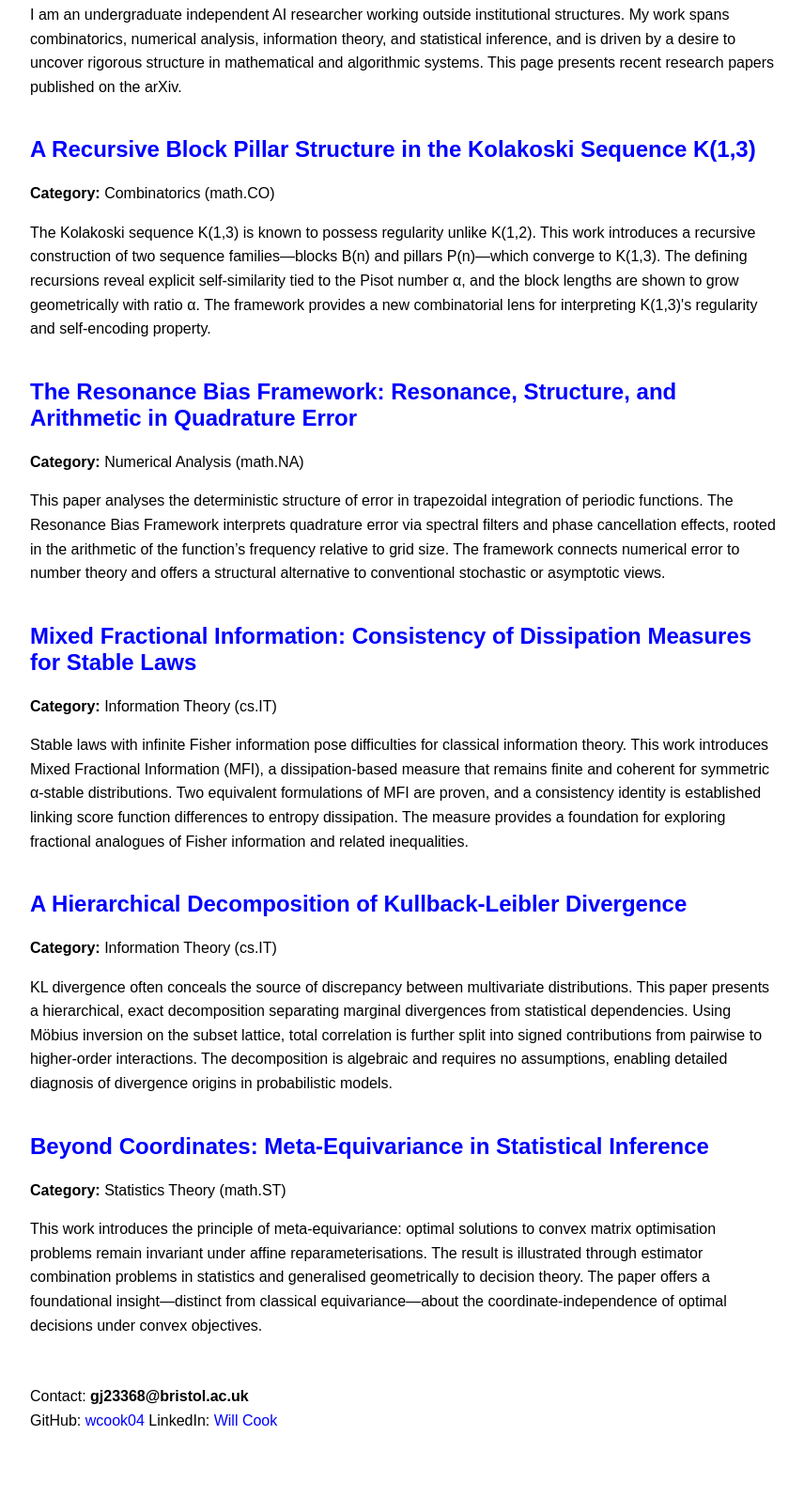
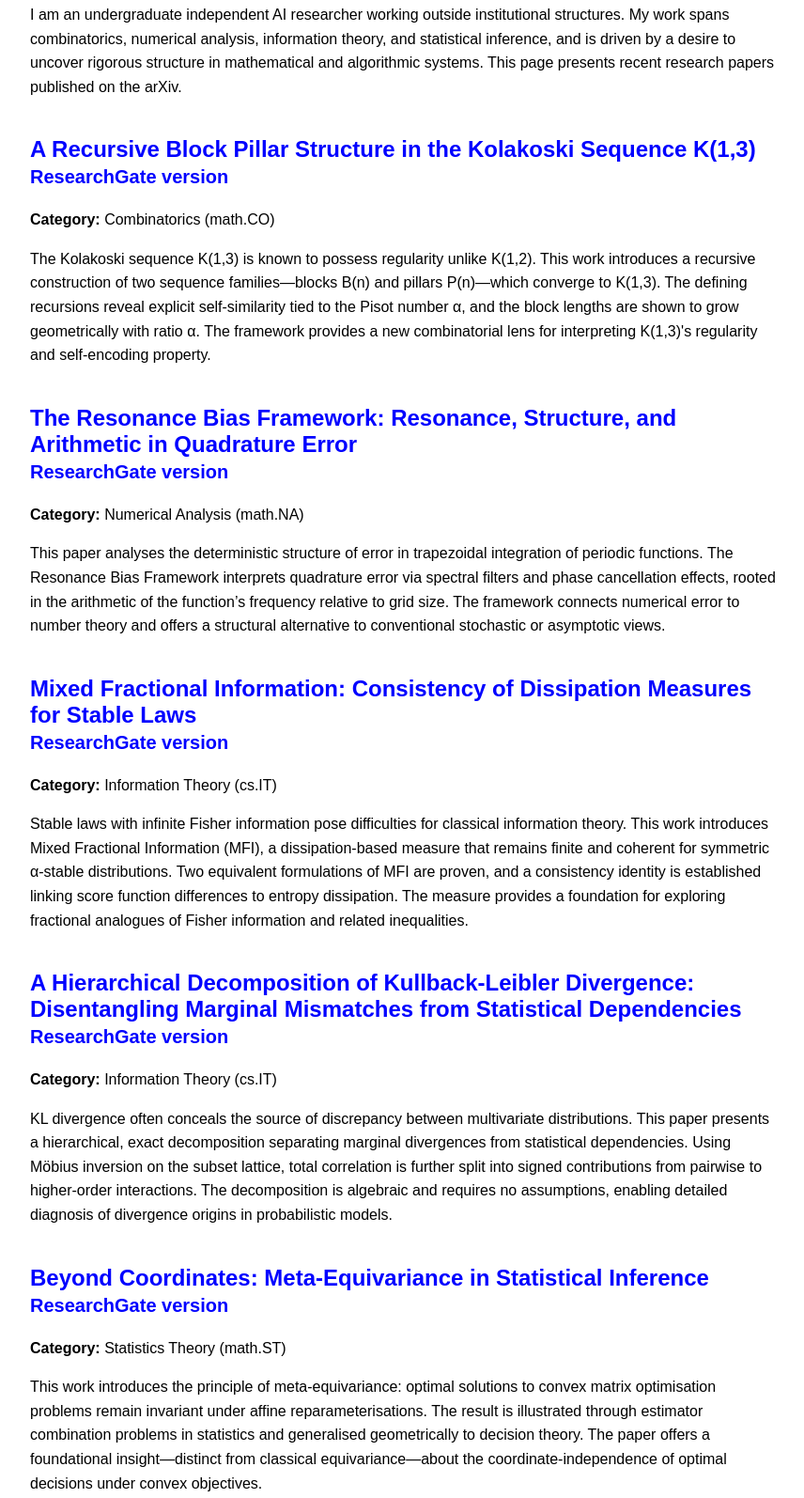
Before and after one commit to wcook04/maths-papers, a plain HTML site: page index.html in a window 1280 px wide. Shown: the part 90-1684 px from the top of the page at 94% size, without its empty margins (8-864 px from the left). Before the commit the page ends 1654 px from the top, so only its background shows below. Drawn offline with Linux system fonts and the light colour scheme.

Commit message:
Update index.html

```diff
--- a/index.html
+++ b/index.html
@@ -20,7 +20,12 @@
   </p>
 
   <div class="paper">
-    <h2><a href="https://arxiv.org/abs/2504.13433" target="_blank">A Recursive Block Pillar Structure in the Kolakoski Sequence K(1,3)</a></h2>
+    <h2>
+      <a href="https://arxiv.org/abs/2504.13433" target="_blank" rel="noopener noreferrer">A Recursive Block Pillar Structure in the Kolakoski Sequence K(1,3)</a><br />
+      <small>
+        <a href="https://www.researchgate.net/publication/390959433_A_Recursive_Block_Pillar_Structure_in_the_Kolakoski_Sequence_K13" target="_blank" rel="noopener noreferrer">ResearchGate version</a>
+      </small>
+    </h2>
     <p><strong>Category:</strong> Combinatorics (math.CO)</p>
     <p>
       The Kolakoski sequence K(1,3) is known to possess regularity unlike K(1,2). This work introduces a recursive construction of two sequence families—blocks B(n) and pillars P(n)—which converge to K(1,3). The defining recursions reveal explicit self-similarity tied to the Pisot number α, and the block lengths are shown to grow geometrically with ratio α. The framework provides a new combinatorial lens for interpreting K(1,3)'s regularity and self-encoding property.
@@ -28,7 +33,12 @@
   </div>
 
   <div class="paper">
-    <h2><a href="https://arxiv.org/abs/2503.12117" target="_blank">The Resonance Bias Framework: Resonance, Structure, and Arithmetic in Quadrature Error</a></h2>
+    <h2>
+      <a href="https://arxiv.org/abs/2503.12117" target="_blank" rel="noopener noreferrer">The Resonance Bias Framework: Resonance, Structure, and Arithmetic in Quadrature Error</a><br />
+      <small>
+        <a href="https://www.researchgate.net/publication/391150066_The_Resonance_Bias_Framework_Resonance_Structure_and_Arithmetic_in_Quadrature_Error" target="_blank" rel="noopener noreferrer">ResearchGate version</a>
+      </small>
+    </h2>
     <p><strong>Category:</strong> Numerical Analysis (math.NA)</p>
     <p>
       This paper analyses the deterministic structure of error in trapezoidal integration of periodic functions. The Resonance Bias Framework interprets quadrature error via spectral filters and phase cancellation effects, rooted in the arithmetic of the function’s frequency relative to grid size. The framework connects numerical error to number theory and offers a structural alternative to conventional stochastic or asymptotic views.
@@ -36,7 +46,12 @@
   </div>
 
   <div class="paper">
-    <h2><a href="https://arxiv.org/abs/2504.13423" target="_blank">Mixed Fractional Information: Consistency of Dissipation Measures for Stable Laws</a></h2>
+    <h2>
+      <a href="https://arxiv.org/abs/2504.13423" target="_blank" rel="noopener noreferrer">Mixed Fractional Information: Consistency of Dissipation Measures for Stable Laws</a><br />
+      <small>
+        <a href="https://www.researchgate.net/publication/390959517_Mixed_Fractional_Information_Consistency_of_Dissipation_Measures_for_Stable_Laws" target="_blank" rel="noopener noreferrer">ResearchGate version</a>
+      </small>
+    </h2>
     <p><strong>Category:</strong> Information Theory (cs.IT)</p>
     <p>
       Stable laws with infinite Fisher information pose difficulties for classical information theory. This work introduces Mixed Fractional Information (MFI), a dissipation-based measure that remains finite and coherent for symmetric α-stable distributions. Two equivalent formulations of MFI are proven, and a consistency identity is established linking score function differences to entropy dissipation. The measure provides a foundation for exploring fractional analogues of Fisher information and related inequalities.
@@ -44,7 +59,12 @@
   </div>
 
   <div class="paper">
-    <h2><a href="https://arxiv.org/abs/2504.09029" target="_blank">A Hierarchical Decomposition of Kullback-Leibler Divergence</a></h2>
+    <h2>
+      <a href="https://arxiv.org/abs/2504.09029" target="_blank" rel="noopener noreferrer">A Hierarchical Decomposition of Kullback-Leibler Divergence: Disentangling Marginal Mismatches from Statistical Dependencies</a><br />
+      <small>
+        <a href="https://www.researchgate.net/publication/390772673_A_Hierarchical_Decomposition_of_Kullback-Leibler_Divergence_Disentangling_Marginal_Mismatches_from_Statistical_Dependencies" target="_blank" rel="noopener noreferrer">ResearchGate version</a>
+      </small>
+    </h2>
     <p><strong>Category:</strong> Information Theory (cs.IT)</p>
     <p>
       KL divergence often conceals the source of discrepancy between multivariate distributions. This paper presents a hierarchical, exact decomposition separating marginal divergences from statistical dependencies. Using Möbius inversion on the subset lattice, total correlation is further split into signed contributions from pairwise to higher-order interactions. The decomposition is algebraic and requires no assumptions, enabling detailed diagnosis of divergence origins in probabilistic models.
@@ -52,7 +72,12 @@
   </div>
 
   <div class="paper">
-    <h2><a href="https://arxiv.org/abs/2504.10667" target="_blank">Beyond Coordinates: Meta-Equivariance in Statistical Inference</a></h2>
+    <h2>
+      <a href="https://arxiv.org/abs/2504.10667" target="_blank" rel="noopener noreferrer">Beyond Coordinates: Meta-Equivariance in Statistical Inference</a><br />
+      <small>
+        <a href="https://www.researchgate.net/publication/390811543_Beyond_Coordinates_Meta-Equivariance_in_Statistical_Inference" target="_blank" rel="noopener noreferrer">ResearchGate version</a>
+      </small>
+    </h2>
     <p><strong>Category:</strong> Statistics Theory (math.ST)</p>
     <p>
       This work introduces the principle of meta-equivariance: optimal solutions to convex matrix optimisation problems remain invariant under affine reparameterisations. The result is illustrated through estimator combination problems in statistics and generalised geometrically to decision theory. The paper offers a foundational insight—distinct from classical equivariance—about the coordinate-independence of optimal decisions under convex objectives.
@@ -61,8 +86,9 @@
 
   <p style="margin-top: 50px;">
     Contact: <strong>gj23368@bristol.ac.uk</strong><br />
-    GitHub: <a href="https://github.com/wcook04" target="_blank">wcook04</a>
-    LinkedIn: <a href="https://www.linkedin.com/in/will-cook-278127234/" target="_blank">Will Cook</a>
+    GitHub: <a href="https://github.com/wcook04" target="_blank" rel="noopener noreferrer">wcook04</a><br />
+    LinkedIn: <a href="https://www.linkedin.com/in/will-cook-278127234/" target="_blank" rel="noopener noreferrer">Will Cook</a><br />
+    ResearchGate: <a href="https://www.researchgate.net/profile/William-Cook-42/research" target="_blank" rel="noopener noreferrer">William Cook</a>
   </p>
 </body>
 </html>
```
